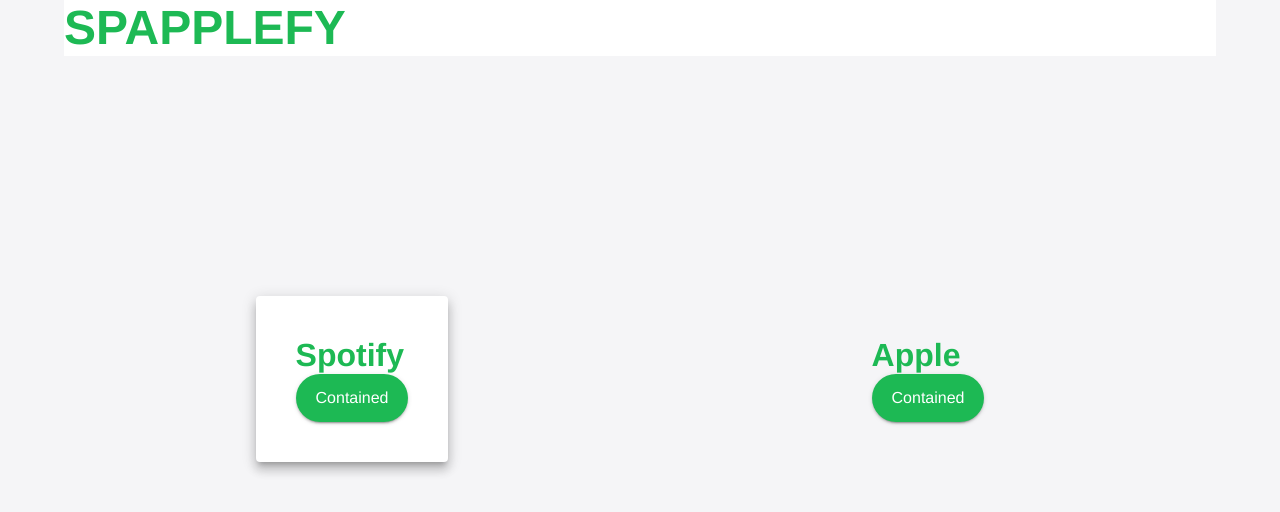
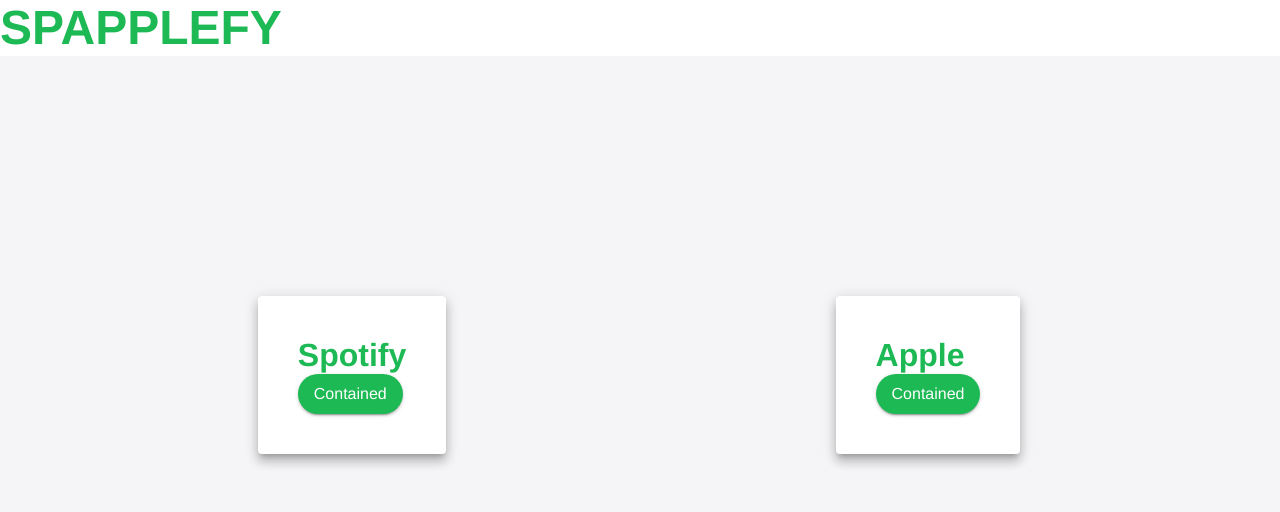
Before and after one commit to ryandw7/spapplefy, a React (Create React App) app: page / in a window 1280 px wide. Shown: the top 512 px of the page. Built offline with nearby package versions, Linux system fonts and the light colour scheme.

Commit message:
fix banner to span screen width

```diff
--- a/src/App.js
+++ b/src/App.js
@@ -2,12 +2,14 @@
 import Button from '@mui/material/Button';
 import Start from './pages/Start';
 import { BrowserRouter, Route, Routes } from 'react-router';
+import Wrapper from './pages/Wrapper.js';
 function App() {
   return (
 
     <BrowserRouter>
       <Routes>
-        <Route path="/" element={<Start />} />
+        <Route element={<Wrapper />}>
+          <Route path="/" element={<Start />} /></Route>
       </Routes>
     </BrowserRouter>
 
--- a/src/index.css
+++ b/src/index.css
@@ -0,0 +1,8 @@
+* {
+    margin: 0 auto;
+    padding: 0;
+}
+
+div {
+    padding: 0
+}
--- a/src/index.js
+++ b/src/index.js
@@ -43,11 +43,14 @@
     },
   },
   components: {
+    Container: {
+      p: 0
+    },
     MuiButton: {
       styleOverrides: {
         root: {
           borderRadius: "24px", // Rounded buttons like Spotify's
-          padding: "10px 20px",
+          p: 0,
           fontSize: "1rem",
         },
         containedPrimary: {
@@ -60,13 +63,20 @@
       },
     },
   },
+  MuiContainer: {
+    styleOverrides: {
+      root: {
+        padding: 0,
+      }
+    }
+  }
 });
 const root = ReactDOM.createRoot(document.getElementById('root'));
 root.render(
 
-    <ThemeProvider theme={theme}>
-      <CssBaseline />
-    <App />
-    </ThemeProvider>
+  <ThemeProvider theme={theme}>
+    <CssBaseline />
+    <App className="app"/>
+  </ThemeProvider>
 
 );
--- a/src/pages/Start.js
+++ b/src/pages/Start.js
@@ -7,12 +7,10 @@
 
         <Container sx={{ height: '100%' }}>
             <Grid2 container justifyContent="center" alignItems="center">
-                <Box sx={{ width: '100%', backgroundColor: theme.palette.background.paper, elevation: 6 }} >
-                    <Typography variant="h1">SPAPPLEFY</Typography>
-                </Box>
+
                 <Grid2 size={6} container justifyContent="center" alignItems="center">
                     <Box justifyContent="center" alignItems="center" sx={{ m: 30 }}>
-                        <Paper elevation={8} sx={{backgroundColor:theme.palette.background.paper, padding: 5}} >
+                        <Paper elevation={8} sx={{ backgroundColor: theme.palette.background.paper, padding: 5 }} >
                             <Typography variant='h2'>Spotify</Typography>
                             <Button variant="contained">Contained</Button>
                         </Paper>
@@ -20,8 +18,10 @@
                 </Grid2>
                 <Grid2 size={6} container justifyContent="center" alignItems="center">
                     <Box justifyContent="center" alignItems="center" sx={{ m: 30 }}>
-                    <Typography variant='h2'>Apple</Typography>
+                        <Paper elevation={8} sx={{ backgroundColor: theme.palette.background.paper, padding: 5 }} >
+                            <Typography justifyContent="center" alignItems="center" variant='h2' sx={{width: "fit-content"}}>Apple</Typography>
                             <Button variant="contained">Contained</Button>
+                        </Paper>
                     </Box>
                 </Grid2>
             </Grid2>
--- a/src/pages/Wrapper.js
+++ b/src/pages/Wrapper.js
@@ -1,11 +1,16 @@
 import React from 'react';
-import { Container } from '@mui/material';
+import { useTheme, Box, Container, Typography, Grid2 } from '@mui/material';
 import { Outlet } from 'react-router';
-export default function Wrapper(){
+
+export default function Wrapper() {
+    const theme = useTheme()
 
     return (
-        <Container>
-
-        </Container>
+        <Box sx={{ minWidth: '100%', m: 0, p: 0 }}>
+            <Grid2 container sx={{ m: 0, backgroundColor: theme.palette.background.paper }}>
+                <Typography variant='h1' >SPAPPLEFY</Typography>
+            </Grid2>
+            <Outlet />
+        </Box>
     )
 }
```
Lines whose indentation alone changed are shown as unchanged.
